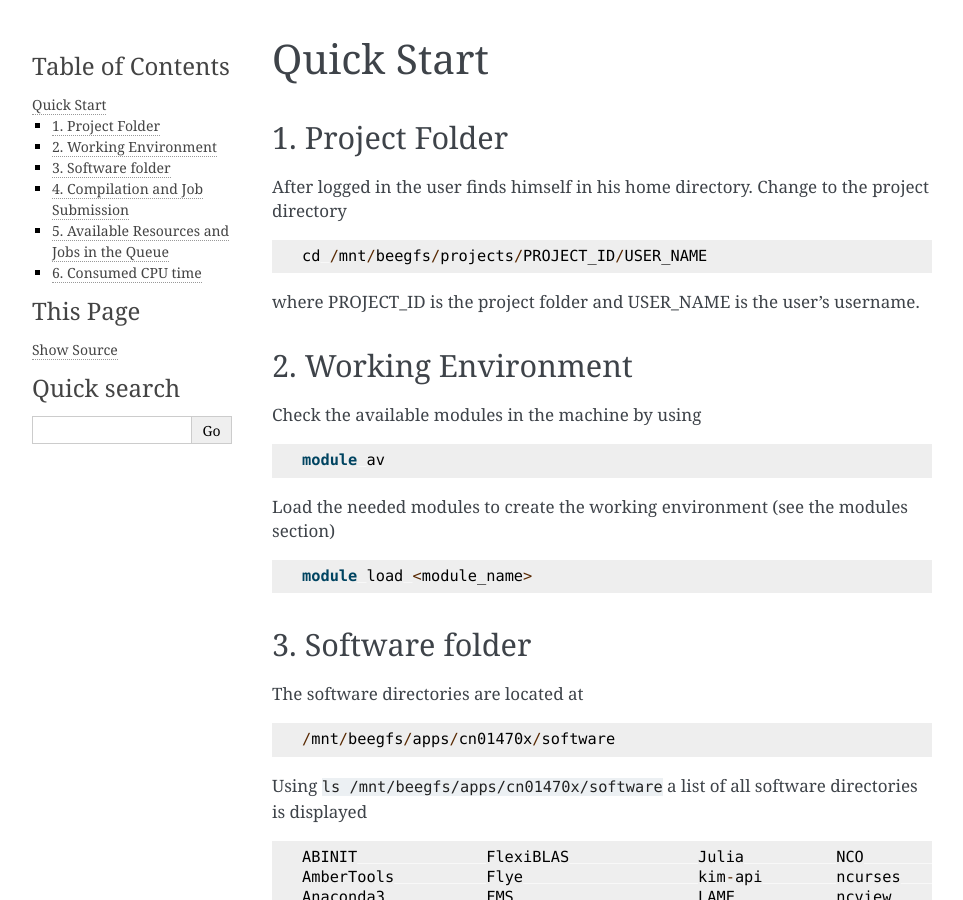
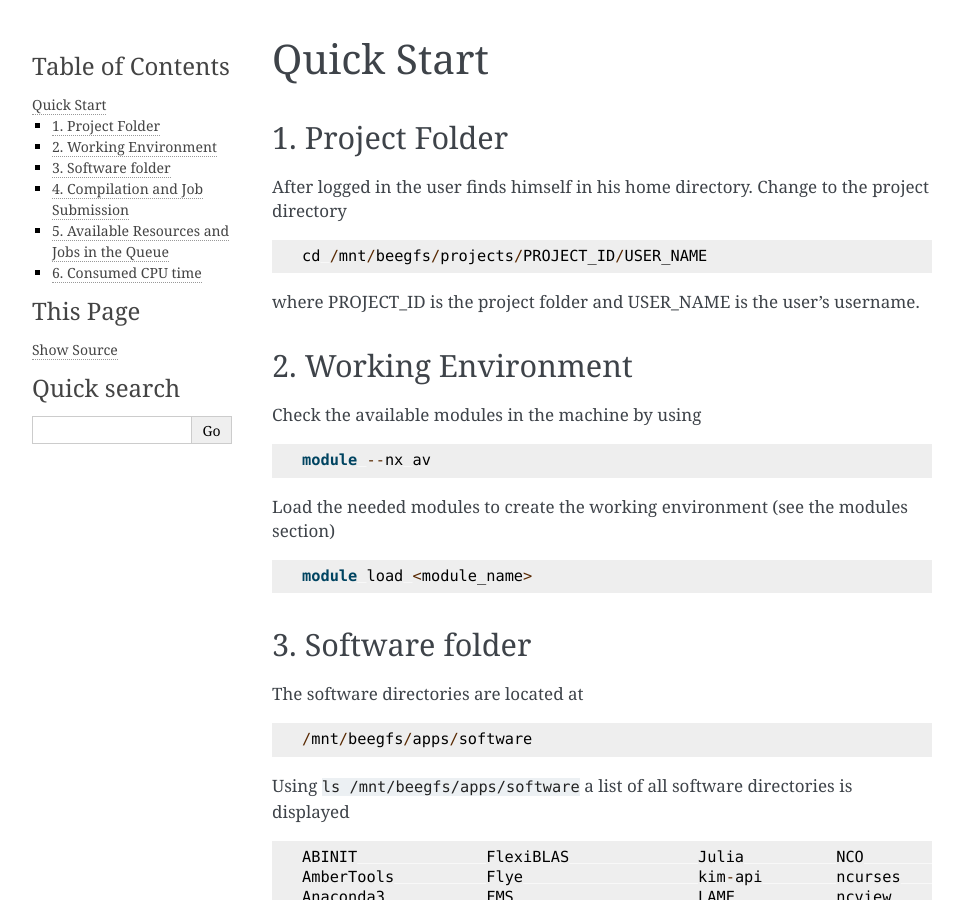
Before and after one commit to mavillez/Oblivion, a Sphinx documentation site: the page built from docs/source/quick_start.rst, in a window 1280 px wide and 900 px high. Shown: the whole window, without its empty margins (148-1111 px from the left). Built offline with Sphinx 7.4.7, drawn with Linux system fonts in a browser that asks for light colours.

Commit message:
Update module commands and software directory paths

```diff
--- a/docs/source/quick_start.rst
+++ b/docs/source/quick_start.rst
@@ -19,7 +19,7 @@ Check the available modules in the machine by using
 
 .. code-block:: julia
 
-  module av
+  module --nx av
 
 Load the needed modules to create the working environment (:ref:`see the modules section<Environment Modules>`)
 
@@ -34,9 +34,9 @@ The software directories are located at
 
 .. code-block:: julia
 
-    /mnt/beegfs/apps/cn01470x/software
+    /mnt/beegfs/apps/software
 
-Using ``ls /mnt/beegfs/apps/cn01470x/software`` a list of all software directories is displayed
+Using ``ls /mnt/beegfs/apps/software`` a list of all software directories is displayed
 
 .. code-block:: julia
 
```
